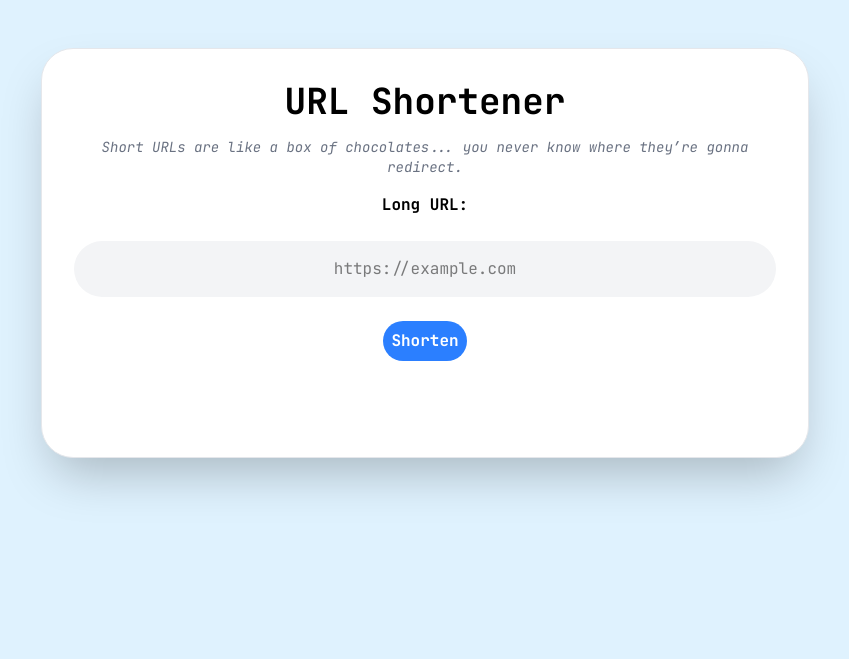
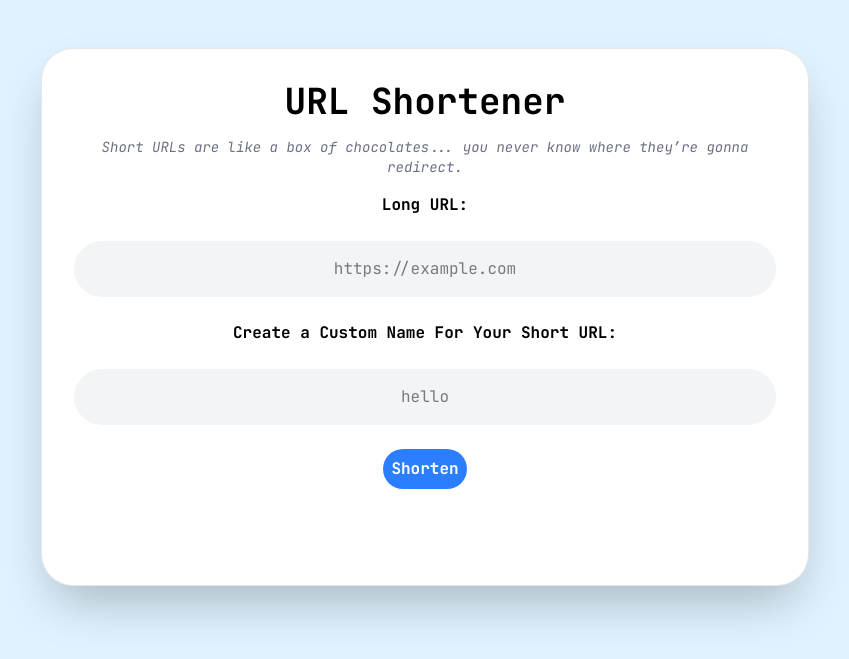
Before and after one commit to xavierchen0/urlshortener, a Flask app: page / in a window 1280 px wide. Shown: the top 659 px of the page, without its empty margins (215-1064 px from the left). Run offline with Flask 3, Linux system fonts and the light colour scheme; some libraries are stand-ins or nearby versions.

Commit message:
feat: add custom url name

```diff
--- a/app.py
+++ b/app.py
@@ -47,16 +47,33 @@ def shorten() -> str:
     # Get the user-provided long URL
     long_url = request.form["long_url"]
 
+    # Get the user-provided short URL (optional)
+    custom_url = request.form["alias"]
+
     with Session(engine) as session:
+        if custom_url:
+            # Check that the custom url is unique in the database
+            stmt = select(URL).where(URL.short_code == custom_url)
+            is_exist_custom_url = session.execute(stmt).scalar_one_or_none()
+
+            if is_exist_custom_url:  # there is a custom url in the database
+                return "Error: Custom URL has been used before. Choose something else!"
+
+            new_entry = URL(long_url=long_url, short_code=custom_url)
+        else:
+            new_entry = URL(long_url=long_url)
+
         # Add a new entry to the database before creating the short URL so that
         #   we can get the database row id associated with the new entry
-        new_entry = URL(long_url=long_url)
-
         session.add(new_entry)
 
         session.commit()
 
-        short_code = encode_base62(new_entry.id)
+        if custom_url:
+            short_code = custom_url
+        else:
+            short_code = encode_base62(new_entry.id)
+
         new_entry.short_code = short_code
 
         session.commit()
--- a/templates/index.html
+++ b/templates/index.html
@@ -69,6 +69,16 @@
           required
           class="text-center w-full bg-gray-100 rounded-4xl p-4"
         >
+
+        <label for="alias_url" class="font-bold">Create a Custom Name For Your Short URL:</label>
+        <input
+          type="text"
+          id="alias_url"
+          name="alias"
+          placeholder="hello"
+          title="Must be a valid URL"
+          class="text-center w-full bg-gray-100 rounded-4xl p-4"
+        >
         <button
           type="submit"
           class="font-bold text-white bg-blue-500 p-2 rounded-4xl transition delay-100 duration-300 ease-in-out hover:-translate-y-1 hover:scale-110 hover:bg-indigo-500 disabled:opacity-50 disabled:cursor-not-allowed disbled:pointer-events-none"
```
